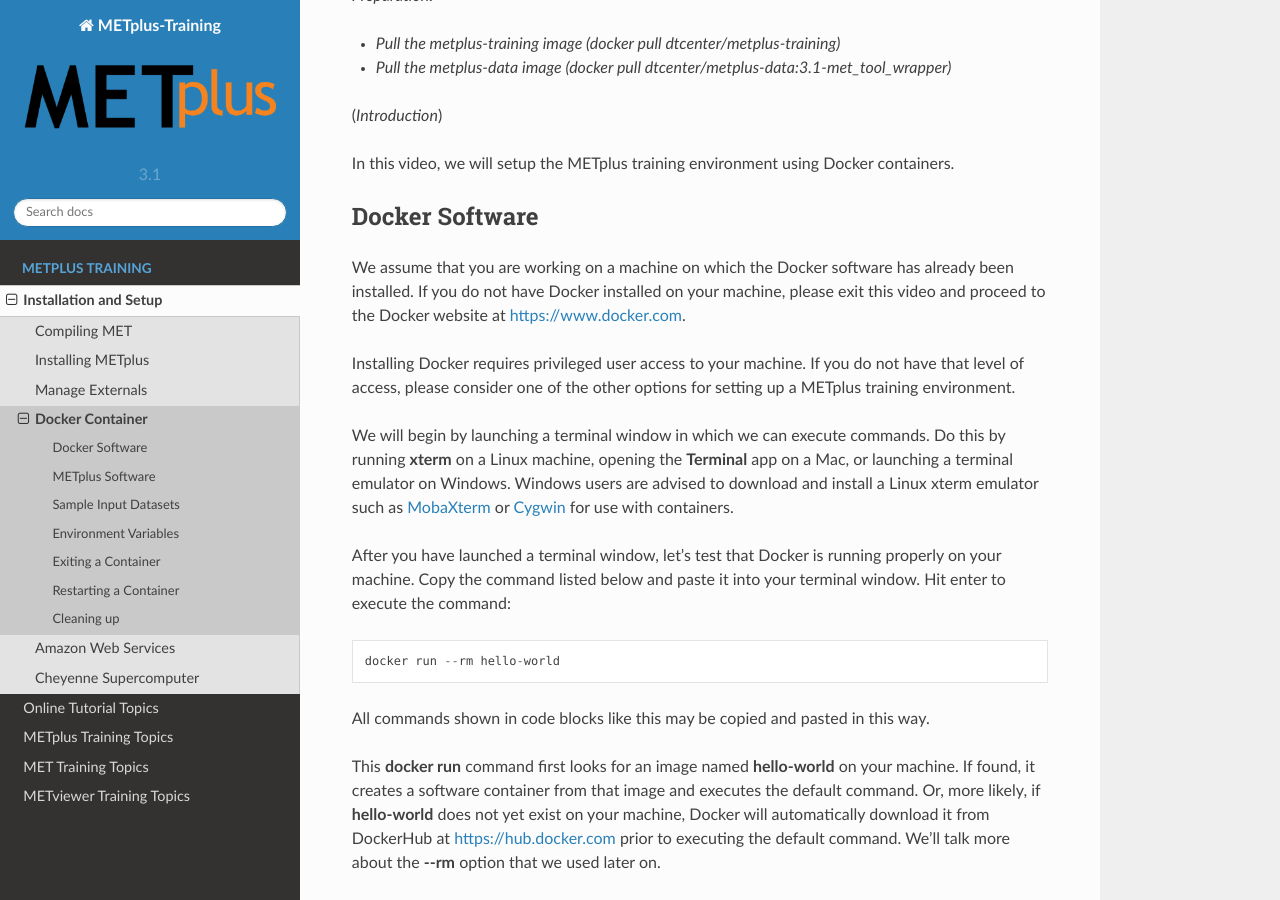
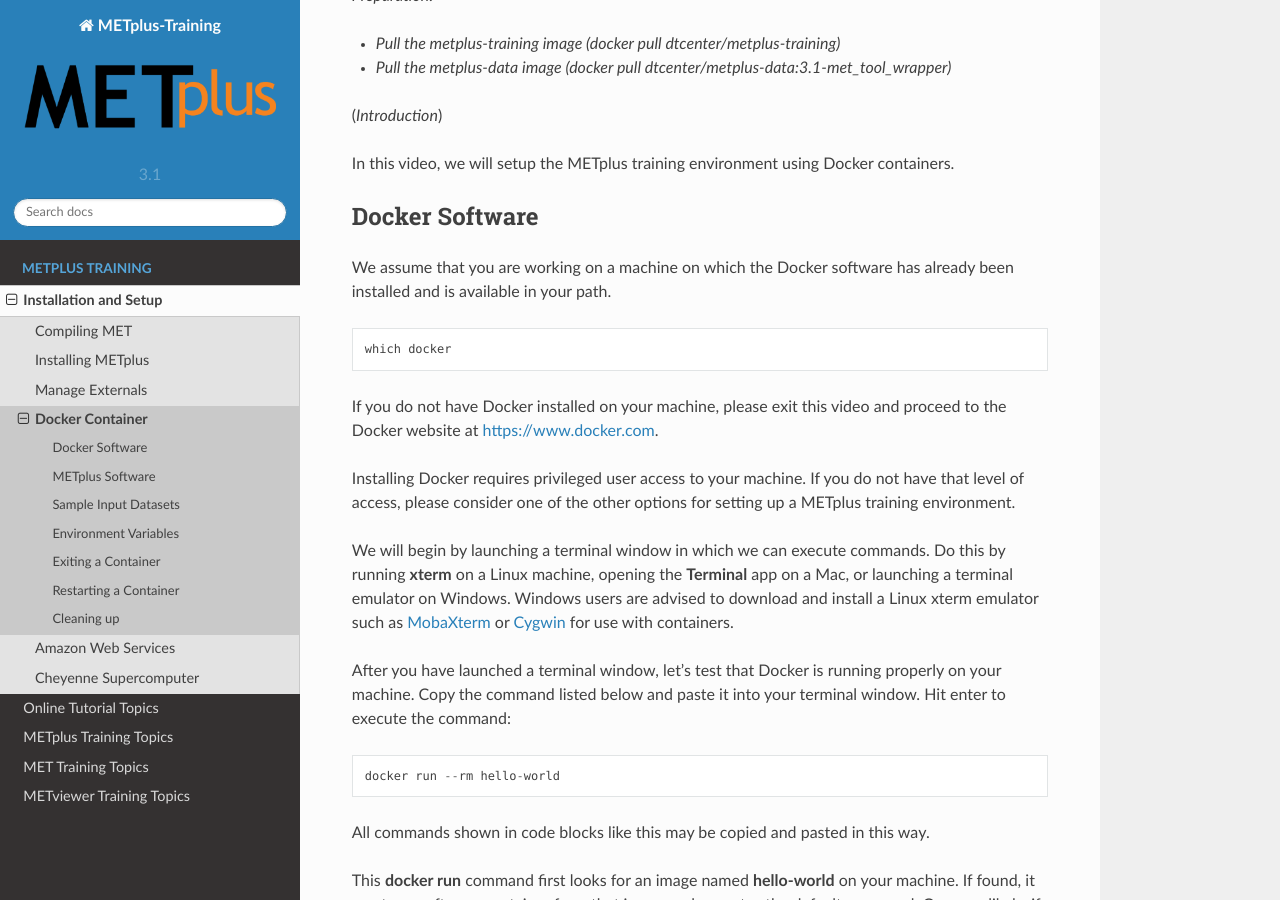
Before and after one commit to dtcenter/METplus-Training, a Sphinx documentation site: the page built from docs/modules/Environment/docker.rst, in a window 1280 px wide and 900 px high, scrolled down 698 px. Built offline with Sphinx 7.4.7 and the Read the Docs theme 2.0.0, drawn with Linux system fonts in a browser that asks for light colours.

Commit message:
Update docker.rst

```diff
--- a/docs/modules/Environment/docker.rst
+++ b/docs/modules/Environment/docker.rst
@@ -27,7 +27,12 @@
 Docker Software
 ---------------
 
-We assume that you are working on a machine on which the Docker software has already been installed.
+We assume that you are working on a machine on which the Docker software has already been installed and is available in your path.
+
+.. code-block::
+
+  which docker
+
 If you do not have Docker installed on your machine, please exit this video and proceed to the Docker
 website at https://www.docker.com.
 
```
